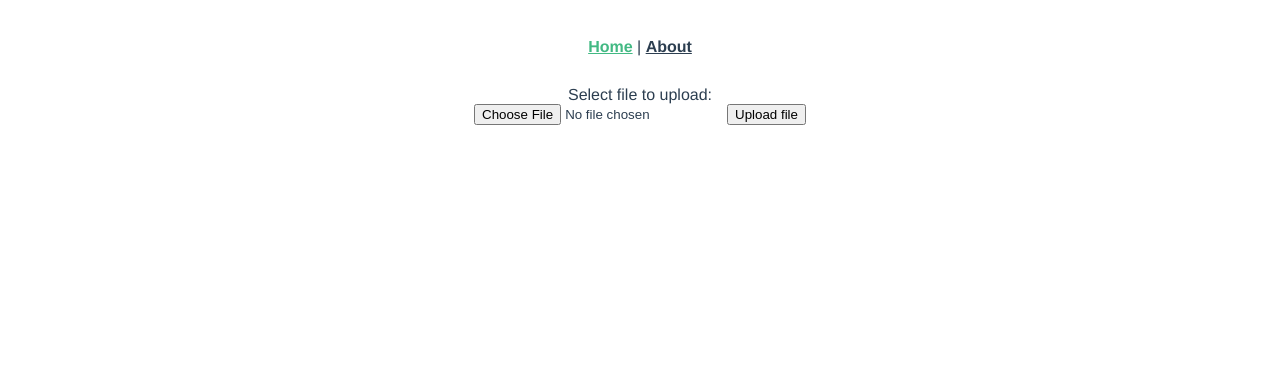
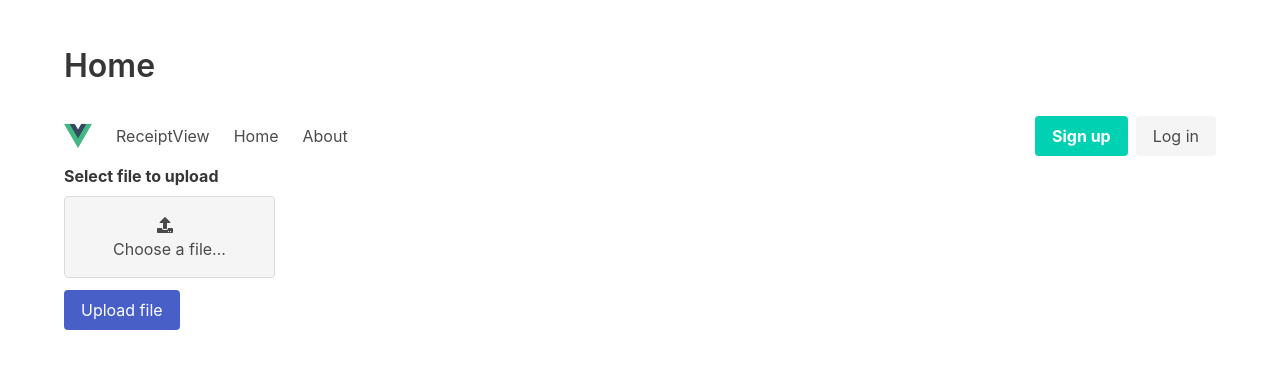
Before and after one commit to SpaceVolcanoes/receipt-analysis-frontend, a Vue app: page / in a window 1280 px wide. Shown: the top 368 px of the page. Built offline with nearby package versions, Linux system fonts and the light colour scheme.

Commit message:
#3 Add exampe usage of Bulma and successful receipt upload

```diff
--- a/public/index.html
+++ b/public/index.html
@@ -6,12 +6,15 @@
     <meta name="viewport" content="width=device-width,initial-scale=1.0">
     <link rel="icon" href="<%= BASE_URL %>favicon.ico">
     <title><%= htmlWebpackPlugin.options.title %></title>
+    <link rel="stylesheet" href="https://cdn.jsdelivr.net/npm/bulma@0.9.1/css/bulma.min.css">
+    <script defer src="https://use.fontawesome.com/releases/v5.14.0/js/all.js"></script>
   </head>
   <body>
     <noscript>
       <strong>We're sorry but <%= htmlWebpackPlugin.options.title %> doesn't work properly without JavaScript enabled. Please enable it to continue.</strong>
     </noscript>
-    <div id="app"></div>
-    <!-- built files will be auto injected -->
+    <section class="section">
+      <div class="container" id="app"></div>
+    </section>
   </body>
 </html>
--- a/src/App.vue
+++ b/src/App.vue
@@ -1,30 +1,14 @@
 <template>
-  <div id="nav">
-    <router-link to="/">Home</router-link> |
-    <router-link to="/about">About</router-link>
-  </div>
+  <h1 class="title">
+    {{ $route.name }}
+  </h1>
+  <Navigation />
   <router-view />
 </template>
 
-<style lang="scss">
-#app {
-  font-family: Avenir, Helvetica, Arial, sans-serif;
-  -webkit-font-smoothing: antialiased;
-  -moz-osx-font-smoothing: grayscale;
-  text-align: center;
-  color: #2c3e50;
-}
-
-#nav {
-  padding: 30px;
-
-  a {
-    font-weight: bold;
-    color: #2c3e50;
-
-    &.router-link-exact-active {
-      color: #42b983;
-    }
-  }
-}
-</style>
+<script>
+import Navigation from "./components/Navigation";
+export default {
+  components: { Navigation }
+};
+</script>
--- /dev/null
+++ b/src/components/Navigation.vue
@@ -0,0 +1,39 @@
+<template>
+  <nav class="navbar" role="navigation" aria-label="main navigation">
+    <div class="navbar-brand">
+      <a class="navbar-item" href="https://bulma.io">
+        <img alt="Vue logo" src="../assets/logo.png" />
+      </a>
+
+      <a role="button" class="navbar-burger burger" aria-label="menu" aria-expanded="false" data-target="navbarBasicExample">
+        <span aria-hidden="true"></span>
+        <span aria-hidden="true"></span>
+        <span aria-hidden="true"></span>
+      </a>
+    </div>
+
+    <div id="navbarBasicExample" class="navbar-menu">
+      <div class="navbar-start">
+        <router-link v-for="route in $router.getRoutes()" v-bind:key="route.path" class="navbar-item" :to=route.path>{{ route.name }}</router-link>
+      </div>
+      <div class="navbar-end">
+        <div class="navbar-item">
+          <div class="buttons">
+            <a class="button is-primary">
+              <strong>Sign up</strong>
+            </a>
+            <a class="button is-light">
+              Log in
+            </a>
+          </div>
+        </div>
+      </div>
+    </div>
+  </nav>
+</template>
+
+<script>
+export default {
+  name: "Navigation"
+};
+</script>
--- a/src/components/Receipt.vue
+++ b/src/components/Receipt.vue
@@ -62,7 +62,7 @@ export default {
     issuedAtUpdate: function(newValue) {
       this.data.issuedAt = newValue;
       this.update();
-    },
+    }
   }
 };
 </script>
--- a/src/views/About.vue
+++ b/src/views/About.vue
@@ -1,18 +1,12 @@
 <template>
   <div class="home">
     <img alt="Vue logo" src="../assets/logo.png" />
-    <HelloWorld msg="Welcome to Your Vue.js App" />
+    <h2>Here we introduce our service etc</h2>
   </div>
 </template>
 
 <script>
-// @ is an alias to /src
-import HelloWorld from "@/components/HelloWorld.vue";
-
 export default {
-  name: "Home",
-  components: {
-    HelloWorld
-  }
+  name: "Home"
 };
 </script>
--- a/src/views/Home.vue
+++ b/src/views/Home.vue
@@ -1,13 +1,60 @@
 <template>
-  Select file to upload:
-  <form action="">
-    <input type="file" name="fileToUpload" id="fileToUpload">
-    <input type="submit" value="Upload file" name="submit">
+  <form action="" ref="ReceiptUpload">
+    <div class="field">
+      <label class="label">Select file to upload</label>
+      <div class="control">
+        <div class="file is-boxed">
+          <label class="file-label">
+            <input
+              class="file-input"
+              @change="image = e.target.file[0]"
+              type="file"
+              name="file"
+              id="fileToUpload"
+            />
+            <span class="file-cta">
+              <span class="file-icon">
+                <i class="fas fa-upload"></i>
+              </span>
+              <span class="file-label">Choose a file…</span>
+            </span>
+          </label>
+        </div>
+      </div>
+    </div>
+    <div class="field">
+      <div class="control">
+        <button class="button is-link" type="submit" @click.prevent="upload" name="submit">
+          Upload file
+        </button>
+      </div>
+    </div>
   </form>
 </template>
 
 <script>
+import axios from "axios";
+
 export default {
-  name: "Home"
+  name: "Home",
+  data() {
+    return {
+      image: false,
+      id: false
+    };
+  },
+  methods: {
+    upload: function() {
+      const formData = new FormData(this.$refs.ReceiptUpload);
+      axios({
+        method: "post",
+        url: "/api/files",
+        data: formData,
+        config: { headers: { "Content-Type": "multipart/form-data" } }
+      }).then(resp => {
+        this.id = resp.data;
+      });
+    }
+  }
 };
 </script>
```
